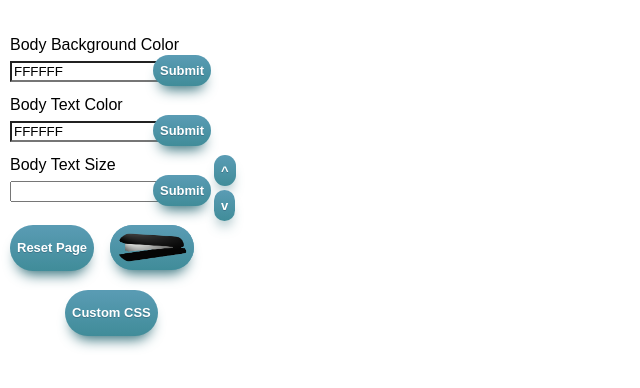
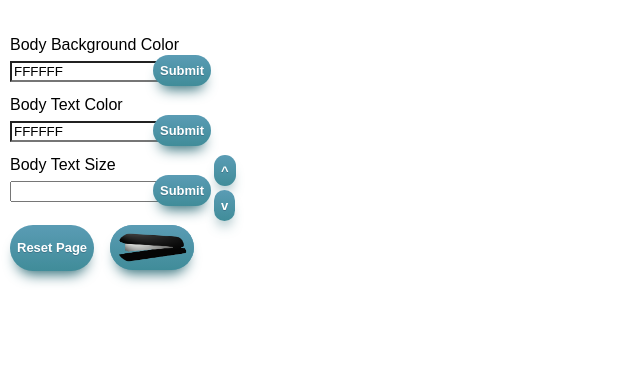
Before and after one commit to qhs725/Injector, a website: page data/emitter.html in a window 1280 px wide. Shown: the whole page, without its empty margins (0-640 px from the left). Drawn offline with Linux system fonts and the light colour scheme.

Commit message:
Commit out Advanced button

```diff
--- a/data/emitter.html
+++ b/data/emitter.html
@@ -407,7 +407,7 @@ position: absolute;
 <a class="jetfuelcantmeltsteelbeams" onclick="upfontsizebyone('body')">^</a>
 <a class="jetfuelcantmeltsteelbeams2" onclick="downfontsizebtone('body')">v</a>
 <a class="thisisthebuttonforreseting" onclick="resetthesitestuff()">Reset Page</a>
-<a class="advancedsettings" onclick="youclickedchangethepage()">Custom CSS</a>
+<!-- <a class="advancedsettings" onclick="youclickedchangethepage()">Custom CSS</a> -->
 <img id="stappler" width="70"src="stappler200.png" onclick="youclickedastaplerwhywouldyoudothat()">
 <br>
 <br>
```
Also changed, not shown: 1 other file.
